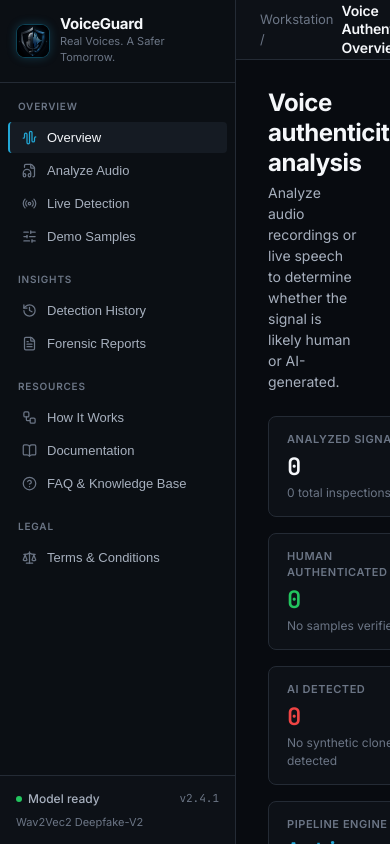
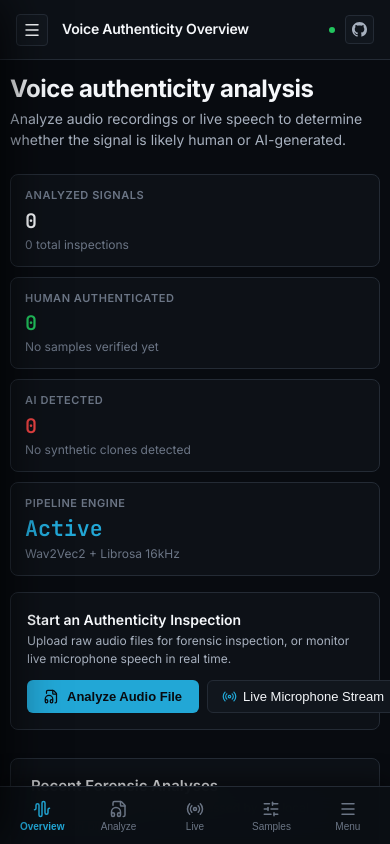
Before and after one commit to uk0976/VoiceGuard---AI-Voice-Clone-Deepfake-Detector, a React (Vite) app in the folder frontend/: page / in a window 390 px wide. Shown: the top 844 px of the page. Built offline with nearby package versions, Linux system fonts and the light colour scheme; no server answers.

Commit message:
feat(ui): add comprehensive mobile responsiveness with drawer navigation, bottom tab bar, and scrollable data tables

```diff
--- a/frontend/src/App.jsx
+++ b/frontend/src/App.jsx
@@ -1,4 +1,5 @@
 import React, { useState, useRef } from 'react';
+import { AudioWaveform, FileAudio, Radio, SlidersHorizontal, Menu } from 'lucide-react';
 import Sidebar from './components/Sidebar';
 import TopBar from './components/TopBar';
 import OverviewView from './views/OverviewView';
@@ -17,6 +18,7 @@ import { analyzeAudioFile, API_BASE } from './api';
 export default function App() {
   const [showSplash, setShowSplash] = useState(true);
   const [currentView, setCurrentView] = useState('overview');
+  const [isMobileSidebarOpen, setIsMobileSidebarOpen] = useState(false);
   const [analysisResult, setAnalysisResult] = useState(null);
   const [isLoading, setIsLoading] = useState(false);
   const [errorMessage, setErrorMessage] = useState(null);
@@ -180,10 +182,18 @@ export default function App() {
       {/* Brand Opening Transition Splash Screen */}
       {showSplash && <SplashScreen onComplete={() => setShowSplash(false)} />}
 
-      {/* Fixed Left Sidebar Shell */}
+      {/* Mobile Backdrop Overlay */}
+      <div
+        className={`sidebar-backdrop ${isMobileSidebarOpen ? 'open' : ''}`}
+        onClick={() => setIsMobileSidebarOpen(false)}
+      />
+
+      {/* Fixed Left Sidebar Shell (Responsive Off-Canvas Drawer on Mobile) */}
       <Sidebar
         currentView={currentView}
         setCurrentView={setCurrentView}
+        isOpen={isMobileSidebarOpen}
+        onClose={() => setIsMobileSidebarOpen(false)}
       />
 
       {/* Main Application Workstation Content */}
@@ -193,10 +203,11 @@ export default function App() {
           currentView={currentView}
           onReset={handleReset}
           hasResult={!!analysisResult}
+          onToggleSidebar={() => setIsMobileSidebarOpen(prev => !prev)}
         />
 
         {/* Dynamic Viewport Container */}
-        <main style={{ flex: 1, padding: '28px 32px', maxWidth: '1280px', width: '100%', margin: '0 auto' }}>
+        <main className="app-main-viewport">
           {currentView === 'overview' && (
             <OverviewView
               onNavigate={setCurrentView}
@@ -264,6 +275,66 @@ export default function App() {
             <TermsView onNavigate={setCurrentView} />
           )}
         </main>
+
+        {/* Bottom Navigation Bar for Mobile Devices */}
+        <nav className="mobile-bottom-nav">
+          <button
+            onClick={() => {
+              setCurrentView('overview');
+              setIsMobileSidebarOpen(false);
+            }}
+            className={`mobile-bottom-tab ${currentView === 'overview' ? 'active' : ''}`}
+            title="Overview"
+          >
+            <AudioWaveform size={18} />
+            <span>Overview</span>
+          </button>
+
+          <button
+            onClick={() => {
+              setCurrentView('analyze');
+              setIsMobileSidebarOpen(false);
+            }}
+            className={`mobile-bottom-tab ${currentView === 'analyze' ? 'active' : ''}`}
+            title="Analyze"
+          >
+            <FileAudio size={18} />
+            <span>Analyze</span>
+          </button>
+
+          <button
+            onClick={() => {
+              setCurrentView('live');
+              setIsMobileSidebarOpen(false);
+            }}
+            className={`mobile-bottom-tab ${currentView === 'live' ? 'active' : ''}`}
+            title="Live Stream"
+          >
+            <Radio size={18} />
+            <span>Live</span>
+          </button>
+
+          <button
+            onClick={() => {
+              setCurrentView('samples');
+              setIsMobileSidebarOpen(false);
+            }}
+            className={`mobile-bottom-tab ${currentView === 'samples' ? 'active' : ''}`}
+            title="Demo Samples"
+          >
+            <SlidersHorizontal size={18} />
+            <span>Samples</span>
+          </button>
+
+          <button
+            onClick={() => setIsMobileSidebarOpen(prev => !prev)}
+            className={`mobile-bottom-tab ${isMobileSidebarOpen ? 'active' : ''}`}
+            title="More Options"
+          >
+            <Menu size={18} />
+            <span>Menu</span>
+          </button>
+        </nav>
       </div>
     </div>
   );
--- a/frontend/src/components/Sidebar.jsx
+++ b/frontend/src/components/Sidebar.jsx
@@ -11,10 +11,11 @@ import {
   SlidersHorizontal,
   ExternalLink,
   HelpCircle,
-  Scale
+  Scale,
+  X
 } from 'lucide-react';
 
-export default function Sidebar({ currentView, setCurrentView }) {
+export default function Sidebar({ currentView, setCurrentView, isOpen, onClose }) {
   const navSections = [
     {
       title: 'OVERVIEW',
@@ -50,6 +51,7 @@ export default function Sidebar({ currentView, setCurrentView }) {
 
   return (
     <aside
+      className={`sidebar-container ${isOpen ? 'open' : ''}`}
       style={{
         width: '236px',
         backgroundColor: 'var(--surface-sidebar)',
@@ -65,15 +67,26 @@ export default function Sidebar({ currentView, setCurrentView }) {
     >
       {/* Brand Header */}
       <div
-        onClick={() => setCurrentView('overview')}
         style={{
           padding: '16px',
           borderBottom: '1px solid var(--border-subtle)',
           display: 'flex',
           alignItems: 'center',
+          justifyContent: 'space-between',
+          gap: '10px'
+        }}
+      >
+        <div
+          onClick={() => {
+            setCurrentView('overview');
+            if (onClose) onClose();
+          }}
+          style={{
+            display: 'flex',
+            alignItems: 'center',
             gap: '10px',
             cursor: 'pointer',
-          transition: 'background-color 0.15s ease'
+            flex: 1
           }}
           title="VoiceGuard — Audio Authenticity Platform"
         >
@@ -109,6 +122,19 @@ export default function Sidebar({ currentView, setCurrentView }) {
           </div>
         </div>
 
+        {/* Mobile Close Button */}
+        {onClose && (
+          <button
+            onClick={onClose}
+            className="mobile-menu-btn"
+            style={{ margin: 0, padding: '4px' }}
+            title="Close navigation"
+          >
+            <X size={18} />
+          </button>
+        )}
+      </div>
+
       {/* Navigation Sections */}
       <div style={{ flex: 1, overflowY: 'auto', padding: '16px 8px' }}>
         {navSections.map((section, sIdx) => (
@@ -134,7 +160,10 @@ export default function Sidebar({ currentView, setCurrentView }) {
                 return (
                   <button
                     key={item.id}
-                    onClick={() => setCurrentView(item.id)}
+                    onClick={() => {
+                      setCurrentView(item.id);
+                      if (onClose) onClose();
+                    }}
                     className={`nav-item ${isActive ? 'active' : ''}`}
                   >
                     <Icon size={15} color={isActive ? 'var(--accent-cyan)' : 'var(--text-muted)'} />
--- a/frontend/src/components/TopBar.jsx
+++ b/frontend/src/components/TopBar.jsx
@@ -1,5 +1,5 @@
 import React from 'react';
-import { RefreshCw, ExternalLink } from 'lucide-react';
+import { RefreshCw, Menu } from 'lucide-react';
 
 function GithubIcon({ size = 16 }) {
   return (
@@ -9,7 +9,7 @@ function GithubIcon({ size = 16 }) {
   );
 }
 
-export default function TopBar({ currentView, onReset, hasResult }) {
+export default function TopBar({ currentView, onReset, hasResult, onToggleSidebar }) {
   const titles = {
     overview: 'Voice Authenticity Overview',
     analyze: 'Audio File Inspection',
@@ -32,30 +32,50 @@ export default function TopBar({ currentView, onReset, hasResult }) {
         display: 'flex',
         alignItems: 'center',
         justifyContent: 'space-between',
-        padding: '0 24px',
+        padding: '0 16px',
         position: 'sticky',
         top: 0,
         zIndex: 20
       }}
     >
-      {/* Current View Title */}
-      <div style={{ display: 'flex', alignItems: 'center', gap: '8px' }}>
-        <span style={{ fontSize: '0.8125rem', color: 'var(--text-muted)' }}>Workstation /</span>
-        <h2 style={{ fontSize: '0.875rem', fontWeight: '600', color: 'var(--text-primary)' }}>
+      {/* Left: Mobile Drawer Button & Current View Title */}
+      <div style={{ display: 'flex', alignItems: 'center', minWidth: 0, gap: '6px' }}>
+        {onToggleSidebar && (
+          <button
+            onClick={onToggleSidebar}
+            className="mobile-menu-btn"
+            title="Open navigation menu"
+          >
+            <Menu size={18} />
+          </button>
+        )}
+        <span className="topbar-desktop-only" style={{ fontSize: '0.8125rem', color: 'var(--text-muted)' }}>
+          Workstation /
+        </span>
+        <h2
+          style={{
+            fontSize: '0.875rem',
+            fontWeight: '600',
+            color: 'var(--text-primary)',
+            whiteSpace: 'nowrap',
+            overflow: 'hidden',
+            textOverflow: 'ellipsis'
+          }}
+        >
           {titles[currentView] || 'VoiceGuard'}
         </h2>
       </div>
 
       {/* Right Metadata & Tools */}
-      <div style={{ display: 'flex', alignItems: 'center', gap: '14px' }}>
+      <div style={{ display: 'flex', alignItems: 'center', gap: '10px', flexShrink: 0 }}>
         <div style={{ display: 'flex', alignItems: 'center', gap: '6px', fontSize: '0.75rem', color: 'var(--text-secondary)' }}>
-          <span style={{ width: '6px', height: '6px', borderRadius: '50%', backgroundColor: 'var(--color-human)' }} />
-          <span>Model ready</span>
+          <span style={{ width: '6px', height: '6px', borderRadius: '50%', backgroundColor: 'var(--color-human)', flexShrink: 0 }} />
+          <span className="topbar-desktop-only">Model ready</span>
         </div>
 
-        <span style={{ color: 'var(--border-strong)' }}>|</span>
+        <span className="topbar-desktop-only" style={{ color: 'var(--border-strong)' }}>|</span>
 
-        <span className="mono" style={{ fontSize: '0.75rem', color: 'var(--text-muted)' }}>
+        <span className="mono topbar-desktop-only" style={{ fontSize: '0.75rem', color: 'var(--text-muted)' }}>
           v2.4.1
         </span>
 
@@ -63,11 +83,11 @@ export default function TopBar({ currentView, onReset, hasResult }) {
           <button
             onClick={onReset}
             className="btn-secondary"
-            style={{ padding: '4px 10px', fontSize: '0.75rem' }}
+            style={{ padding: '4px 8px', fontSize: '0.75rem' }}
             title="Clear current analysis"
           >
             <RefreshCw size={12} />
-            Reset
+            <span className="topbar-desktop-only">Reset</span>
           </button>
         )}
 
--- a/frontend/src/index.css
+++ b/frontend/src/index.css
@@ -401,3 +401,209 @@ h3, .h3 {
     transform: scale(1.02);
   }
 }
+
+/* ==========================================================================
+   Responsive Layout & Mobile Adaptation
+   ========================================================================== */
+
+.app-main-viewport {
+  flex: 1;
+  padding: 28px 32px;
+  max-width: 1280px;
+  width: 100%;
+  margin: 0 auto;
+}
+
+/* Horizontal scroll container for tables on smaller screens */
+.vg-table-container {
+  width: 100%;
+  overflow-x: auto;
+  -webkit-overflow-scrolling: touch;
+}
+
+.forensic-scanner-panel {
+  padding: 28px 24px;
+}
+
+@media (max-width: 640px) {
+  .forensic-scanner-panel {
+    padding: 18px 14px;
+  }
+}
+
+.sidebar-backdrop {
+  display: none;
+}
+
+.mobile-bottom-nav {
+  display: none;
+}
+
+.mobile-menu-btn {
+  display: none;
+}
+
+@media (max-width: 768px) {
+  /* Main Container */
+  .app-main-viewport {
+    padding: 16px 14px 76px 14px; /* clearance for mobile bottom bar */
+  }
+
+  /* Responsive Typography Scale */
+  h1, .h1 {
+    font-size: 1.35rem;
+  }
+  h2, .h2 {
+    font-size: 1.15rem;
+  }
+  h3, .h3 {
+    font-size: 0.9375rem;
+  }
+
+  /* Panels */
+  .vg-panel {
+    padding: 14px;
+    border-radius: var(--radius-card);
+  }
+
+  /* Metrics Grid */
+  .metric-row {
+    grid-template-columns: repeat(2, 1fr);
+    gap: 10px;
+    margin-bottom: 16px;
+  }
+  .metric-item {
+    padding: 12px 14px;
+  }
+  .metric-value {
+    font-size: 1.25rem;
+  }
+
+  /* Dropzone */
+  .upload-dropzone {
+    padding: 28px 14px;
+  }
+
+  /* Data Tables: retain clean columns with smooth touch scroll */
+  .vg-table {
+    min-width: 540px;
+  }
+
+  /* Sidebar Off-Canvas Drawer on Mobile */
+  .sidebar-container {
+    position: fixed !important;
+    top: 0 !important;
+    bottom: 0 !important;
+    left: 0 !important;
+    z-index: 100 !important;
+    height: 100vh !important;
+    width: 270px !important;
+    max-width: 80vw !important;
+    transform: translateX(-100%);
+    transition: transform 0.25s cubic-bezier(0.4, 0, 0.2, 1);
+    box-shadow: 0 0 50px rgba(0, 0, 0, 0.9);
+  }
+
+  .sidebar-container.open {
+    transform: translateX(0);
+  }
+
+  .sidebar-backdrop {
+    display: block;
+    position: fixed;
+    inset: 0;
+    background-color: rgba(0, 0, 0, 0.7);
+    backdrop-filter: blur(4px);
+    -webkit-backdrop-filter: blur(4px);
+    z-index: 99;
+    opacity: 0;
+    pointer-events: none;
+    transition: opacity 0.25s ease;
+  }
+
+  .sidebar-backdrop.open {
+    opacity: 1;
+    pointer-events: auto;
+  }
+
+  /* Hamburger button in TopBar */
+  .mobile-menu-btn {
+    display: inline-flex;
+    align-items: center;
+    justify-content: center;
+    padding: 6px;
+    border-radius: var(--radius-sm);
+    background-color: var(--surface-secondary);
+    border: 1px solid var(--border-subtle);
+    color: var(--text-primary);
+    cursor: pointer;
+    margin-right: 8px;
+    transition: background-color 0.15s ease;
+  }
+
+  .mobile-menu-btn:active {
+    background-color: var(--surface-hover);
+  }
+
+  /* Bottom Navigation Bar on Mobile */
+  .mobile-bottom-nav {
+    display: flex;
+    position: fixed;
+    bottom: 0;
+    left: 0;
+    right: 0;
+    height: 58px;
+    background-color: rgba(11, 15, 20, 0.96);
+    backdrop-filter: blur(16px);
+    -webkit-backdrop-filter: blur(16px);
+    border-top: 1px solid var(--border-subtle);
+    z-index: 40;
+    align-items: center;
+    justify-content: space-around;
+    padding: 0 4px;
+    box-shadow: 0 -4px 25px rgba(0, 0, 0, 0.5);
+  }
+
+  .mobile-bottom-tab {
+    display: flex;
+    flex-direction: column;
+    align-items: center;
+    justify-content: center;
+    flex: 1;
+    height: 100%;
+    background: transparent;
+    border: none;
+    color: var(--text-muted);
+    font-size: 0.625rem;
+    font-weight: 500;
+    gap: 3px;
+    cursor: pointer;
+    transition: color 0.15s ease;
+    user-select: none;
+    -webkit-tap-highlight-color: transparent;
+  }
+
+  .mobile-bottom-tab.active {
+    color: var(--accent-cyan);
+    font-weight: 600;
+  }
+
+  .mobile-bottom-tab:active {
+    opacity: 0.7;
+  }
+
+  /* Utility to hide verbose desktop elements on mobile */
+  .topbar-desktop-only {
+    display: none !important;
+  }
+}
+
+@media (max-width: 480px) {
+  .metric-row {
+    grid-template-columns: 1fr;
+  }
+
+  .app-main-viewport {
+    padding: 14px 10px 76px 10px;
+  }
+}
--- a/frontend/src/views/AnalyzeView.jsx
+++ b/frontend/src/views/AnalyzeView.jsx
@@ -585,6 +585,7 @@ export default function AnalyzeView({ onAnalyze, isLoading, error, result, activ
               Detection Signals
             </div>
 
+            <div className="vg-table-container">
               <table className="vg-table">
                 <thead>
                   <tr>
@@ -663,6 +664,7 @@ export default function AnalyzeView({ onAnalyze, isLoading, error, result, activ
                   )}
                 </tbody>
               </table>
+            </div>
           </div>
 
           {/* Explainability Findings & Acoustic Notes */}
--- a/frontend/src/views/HistoryView.jsx
+++ b/frontend/src/views/HistoryView.jsx
@@ -103,7 +103,8 @@ export default function HistoryView({ onNavigate, reports = [] }) {
       ) : (
         /* Audit Log Table */
         <div className="vg-panel" style={{ padding: 0, overflow: 'hidden' }}>
-          <table className="vg-table">
+          <div className="vg-table-container">
+            <table className="vg-table">
             <thead>
               <tr>
                 <th>Audit ID</th>
@@ -153,7 +154,8 @@ export default function HistoryView({ onNavigate, reports = [] }) {
                 </tr>
               ))}
             </tbody>
-          </table>
+            </table>
+          </div>
         </div>
       )}
     </div>
--- a/frontend/src/views/LiveView.jsx
+++ b/frontend/src/views/LiveView.jsx
@@ -951,7 +951,8 @@ export default function LiveView({ onSaveReport, onNavigate }) {
           </p>
         </div>
 
-        <table className="vg-table">
+        <div className="vg-table-container">
+          <table className="vg-table">
           <thead>
             <tr>
               <th>Signal</th>
@@ -1022,6 +1023,7 @@ export default function LiveView({ onSaveReport, onNavigate }) {
             </tr>
           </tbody>
         </table>
+        </div>
       </div>
     </div>
   );
--- a/frontend/src/views/OverviewView.jsx
+++ b/frontend/src/views/OverviewView.jsx
@@ -158,6 +158,7 @@ export default function OverviewView({ onNavigate, onSelectDemoClip, reports = [
             </button>
           </div>
         ) : (
+          <div className="vg-table-container">
             <table className="vg-table">
               <thead>
                 <tr>
@@ -222,6 +223,7 @@ export default function OverviewView({ onNavigate, onSelectDemoClip, reports = [
                 })}
               </tbody>
             </table>
+          </div>
         )}
       </div>
     </div>
--- a/frontend/src/views/ReportsView.jsx
+++ b/frontend/src/views/ReportsView.jsx
@@ -131,7 +131,8 @@ export default function ReportsView({ reports = [], onDeleteReport, onClearRepor
             </span>
           </div>
 
-          <table className="vg-table">
+          <div className="vg-table-container">
+            <table className="vg-table">
             <thead>
               <tr>
                 <th>Report ID</th>
@@ -211,7 +212,8 @@ export default function ReportsView({ reports = [], onDeleteReport, onClearRepor
                 );
               })}
             </tbody>
-          </table>
+            </table>
+          </div>
         </div>
       )}
     </div>
--- a/frontend/src/views/SamplesView.jsx
+++ b/frontend/src/views/SamplesView.jsx
@@ -170,7 +170,8 @@ export default function SamplesView({ onSelectClip, isLoading, selectedClipId })
 
       {/* Data Table */}
       <div className="vg-panel" style={{ padding: 0, overflow: 'hidden' }}>
-        <table className="vg-table">
+        <div className="vg-table-container">
+          <table className="vg-table">
           <thead>
             <tr>
               <th>Sample</th>
@@ -257,6 +258,7 @@ export default function SamplesView({ onSelectClip, isLoading, selectedClipId })
             })}
           </tbody>
         </table>
+        </div>
       </div>
     </div>
   );
```
Also changed, not shown: frontend/src/components/ForensicLoadingScanner.jsx (+3 -4 lines). Lines whose indentation alone changed are shown as unchanged.
